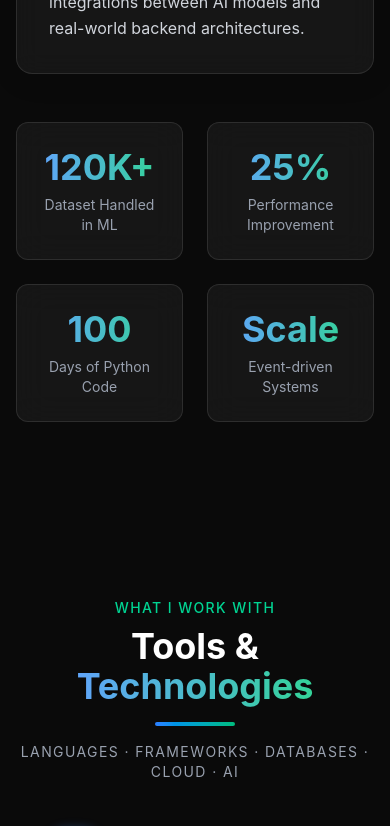
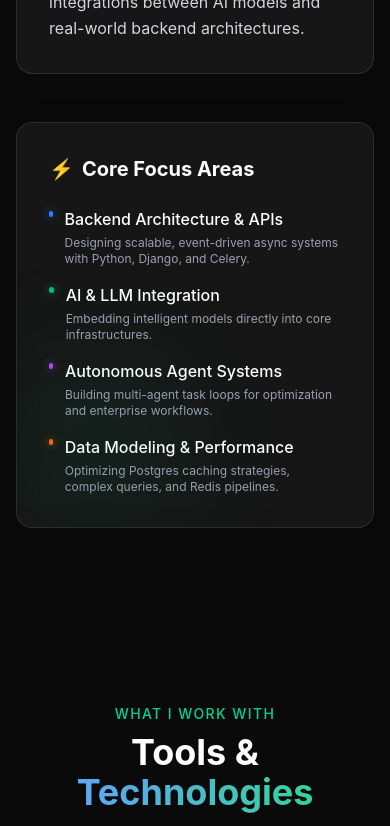
Before and after one commit to GautamSutar/Gautam-Sutar-Portfolio, a React (Vite) app: page / in a window 390 px wide. Shown: the part 1480-2306 px from the top of the page. Built offline with nearby package versions, Linux system fonts and the light colour scheme.

Commit message:
certificate

```diff
--- a/src/components/About.jsx
+++ b/src/components/About.jsx
@@ -43,24 +43,44 @@ const About = () => {
             whileInView={{ opacity: 1, x: 0 }}
             viewport={{ once: true }}
             transition={{ duration: 0.6, delay: 0.4 }}
-            className="grid grid-cols-2 gap-6"
+            className="glass-panel p-8 md:p-12 relative overflow-hidden h-full flex flex-col justify-center border-l-4 border-blue-500/30 hover:border-blue-500/80 transition-colors duration-500"
           >
-            <div className="glass-card p-6 text-center hover:-translate-y-2 transition-transform duration-300">
-              <h4 className="text-4xl font-bold text-gradient mb-2">120K+</h4>
-              <p className="text-sm text-gray-400">Dataset Handled in ML</p>
-            </div>
-            <div className="glass-card p-6 text-center hover:-translate-y-2 transition-transform duration-300">
-              <h4 className="text-4xl font-bold text-gradient mb-2">25%</h4>
-              <p className="text-sm text-gray-400">Performance Improvement</p>
-            </div>
-            <div className="glass-card p-6 text-center hover:-translate-y-2 transition-transform duration-300">
-              <h4 className="text-4xl font-bold text-gradient mb-2">100</h4>
-              <p className="text-sm text-gray-400">Days of Python Code</p>
-            </div>
-            <div className="glass-card p-6 text-center hover:-translate-y-2 transition-transform duration-300">
-              <h4 className="text-4xl font-bold text-gradient mb-2">Scale</h4>
-              <p className="text-sm text-gray-400">Event-driven Systems</p>
-            </div>
+            <div className="absolute bottom-0 left-0 w-40 h-40 bg-emerald-500/10 rounded-full blur-3xl"></div>
+
+            <h3 className="text-xl font-bold text-white mb-6 flex items-center gap-2">
+              <span className="text-emerald-400">⚡</span> Core Focus Areas
+            </h3>
+
+            <ul className="space-y-4">
+              <li className="flex items-start gap-3 group">
+                <div className="mt-1 w-1.5 h-1.5 rounded-full bg-blue-500 group-hover:scale-150 transition-transform duration-300 shadow-[0_0_8px_rgba(59,130,246,0.8)]"></div>
+                <div>
+                  <h4 className="text-white font-medium group-hover:text-blue-400 transition-colors">Backend Architecture & APIs</h4>
+                  <p className="text-xs text-gray-400 mt-1">Designing scalable, event-driven async systems with Python, Django, and Celery.</p>
+                </div>
+              </li>
+              <li className="flex items-start gap-3 group">
+                <div className="mt-1 w-1.5 h-1.5 rounded-full bg-emerald-500 group-hover:scale-150 transition-transform duration-300 shadow-[0_0_8px_rgba(16,185,129,0.8)]"></div>
+                <div>
+                  <h4 className="text-white font-medium group-hover:text-emerald-400 transition-colors">AI & LLM Integration</h4>
+                  <p className="text-xs text-gray-400 mt-1">Embedding intelligent models directly into core infrastructures.</p>
+                </div>
+              </li>
+              <li className="flex items-start gap-3 group">
+                <div className="mt-1 w-1.5 h-1.5 rounded-full bg-purple-500 group-hover:scale-150 transition-transform duration-300 shadow-[0_0_8px_rgba(168,85,247,0.8)]"></div>
+                <div>
+                  <h4 className="text-white font-medium group-hover:text-purple-400 transition-colors">Autonomous Agent Systems</h4>
+                  <p className="text-xs text-gray-400 mt-1">Building multi-agent task loops for optimization and enterprise workflows.</p>
+                </div>
+              </li>
+              <li className="flex items-start gap-3 group">
+                <div className="mt-1 w-1.5 h-1.5 rounded-full bg-orange-500 group-hover:scale-150 transition-transform duration-300 shadow-[0_0_8px_rgba(249,115,22,0.8)]"></div>
+                <div>
+                  <h4 className="text-white font-medium group-hover:text-orange-400 transition-colors">Data Modeling & Performance</h4>
+                  <p className="text-xs text-gray-400 mt-1">Optimizing Postgres caching strategies, complex queries, and Redis pipelines.</p>
+                </div>
+              </li>
+            </ul>
           </motion.div>
         </div>
       </div>
--- a/src/components/Certificates.jsx
+++ b/src/components/Certificates.jsx
@@ -87,6 +87,18 @@ const certificates = [
     tag: 'Hackathon',
     tagColor: 'bg-orange-500/10 text-orange-300',
   },
+  {
+    id: 8,
+    title: 'Edunet Foundation Artificial Intelligence Internship',
+    issuer: 'Edunet Foundation',
+    date: '2024',
+    hours: null,
+    certNo: null,
+    verifyUrl: '#',
+    image: '/edunet.png',
+    tag: 'AI Internship',
+    tagColor: 'bg-indigo-500/10 text-indigo-300',
+  },
 ];
 
 const Certificates = () => {
@@ -107,43 +119,42 @@ const Certificates = () => {
           <p className="text-gray-400 mt-4 text-sm">Click any certificate to view it in detail</p>
         </motion.div>
 
-        {/* Inject reverse CSS & Creative 3D Wave */}
+        {/* Inject CSS for Marquee & Subtle Float */}
         <style dangerouslySetInnerHTML={{__html: `
-          @keyframes infinite-scroll-reverse {
-            /* Start far left, move right towards 0 */
-            0% { transform: translateX(calc(-50% - 12px)); }
-            100% { transform: translateX(0); }
+          @keyframes infinite-scroll {
+            0% { transform: translateX(0); }
+            100% { transform: translateX(calc(-50% - 16px)); }
           }
-          .animate-infinite-scroll-reverse {
-            animation: infinite-scroll-reverse 45s linear infinite;
+          .animate-infinite-scroll {
+            animation: infinite-scroll 45s linear infinite;
             width: max-content;
-            padding-top: 40px;
-            padding-bottom: 40px;
+            padding-top: 20px;
+            padding-bottom: 20px;
           }
-          .animate-infinite-scroll-reverse:hover {
+          .animate-infinite-scroll:hover {
             animation-play-state: paused !important;
           }
-          /* Creative UI wave effect */
+          /* Subtle vertical wave effect without tilt */
           .cert-wrap:nth-child(even) {
-            transform: translateY(25px) rotate(3deg);
+            transform: translateY(10px);
           }
           .cert-wrap:nth-child(odd) {
-            transform: translateY(-25px) rotate(-3deg);
+            transform: translateY(-10px);
           }
           .cert-wrap:hover {
-            transform: translateY(0) rotate(0deg) scale(1.05) !important;
+            transform: translateY(0) scale(1.02) !important;
             z-index: 50;
           }
         `}} />
 
-        {/* Reverse Infinite Marquee Slider */}
-        <div className="overflow-hidden w-full py-10 -mx-4 px-4 sm:mx-0 sm:px-0 mt-4 relative perspective-1000">
+        {/* Infinite Marquee Slider */}
+        <div className="overflow-hidden w-full py-6 -mx-4 px-4 sm:mx-0 sm:px-0 mt-4 relative perspective-1000">
 
           {/* Subtle fade masks */}
           <div className="absolute left-0 top-0 bottom-0 w-20 bg-gradient-to-r from-[#0a0a0a] to-transparent z-20 pointer-events-none"></div>
           <div className="absolute right-0 top-0 bottom-0 w-20 bg-gradient-to-l from-[#0a0a0a] to-transparent z-20 pointer-events-none"></div>
 
-          <div className="animate-infinite-scroll-reverse flex gap-8">
+          <div className="animate-infinite-scroll flex gap-8">
             {/* First Set */}
             <div className="flex gap-8 shrink-0 mt-2">
               {certificates.map((cert, idx) => (
```
Also changed, not shown: public/edunet.png (added).
